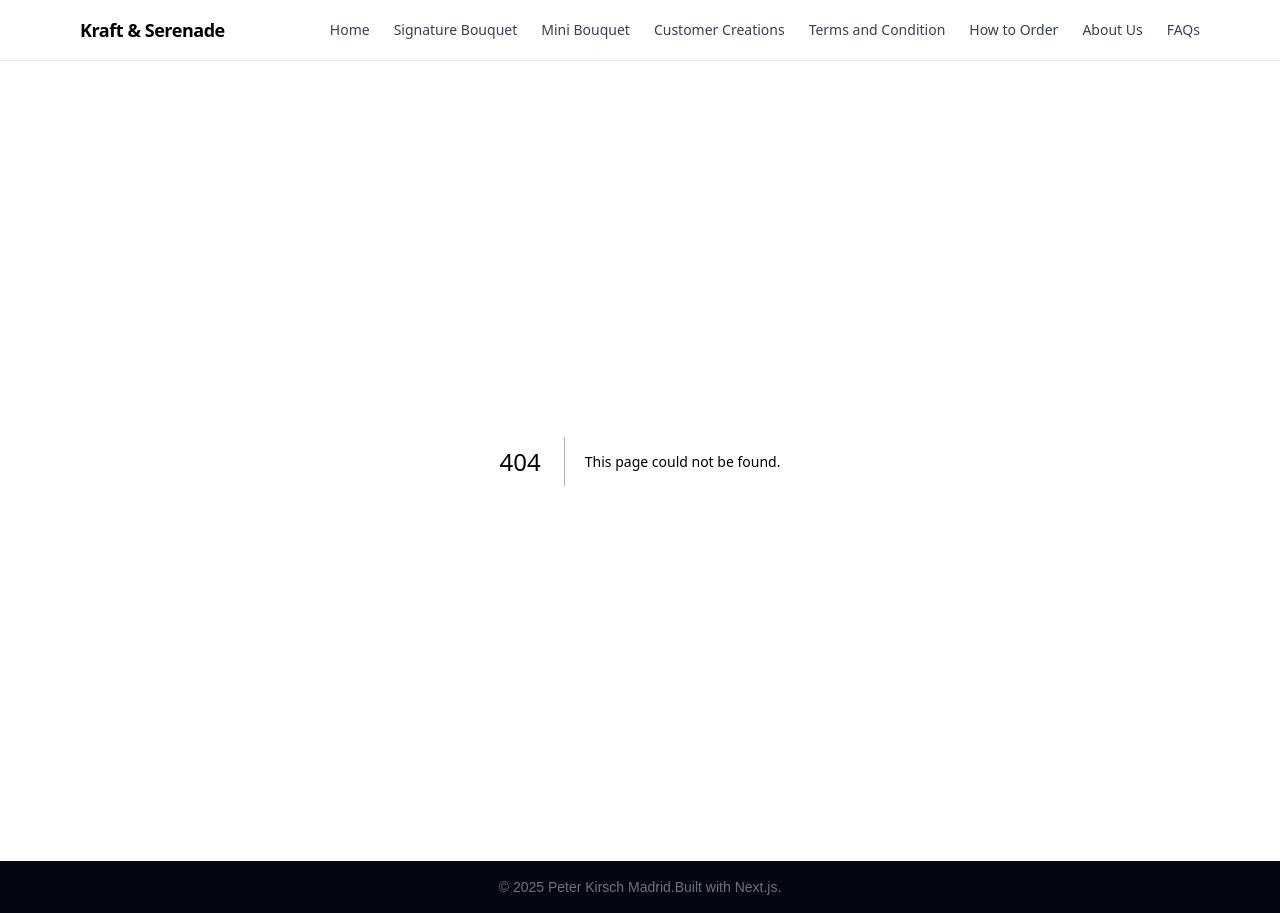
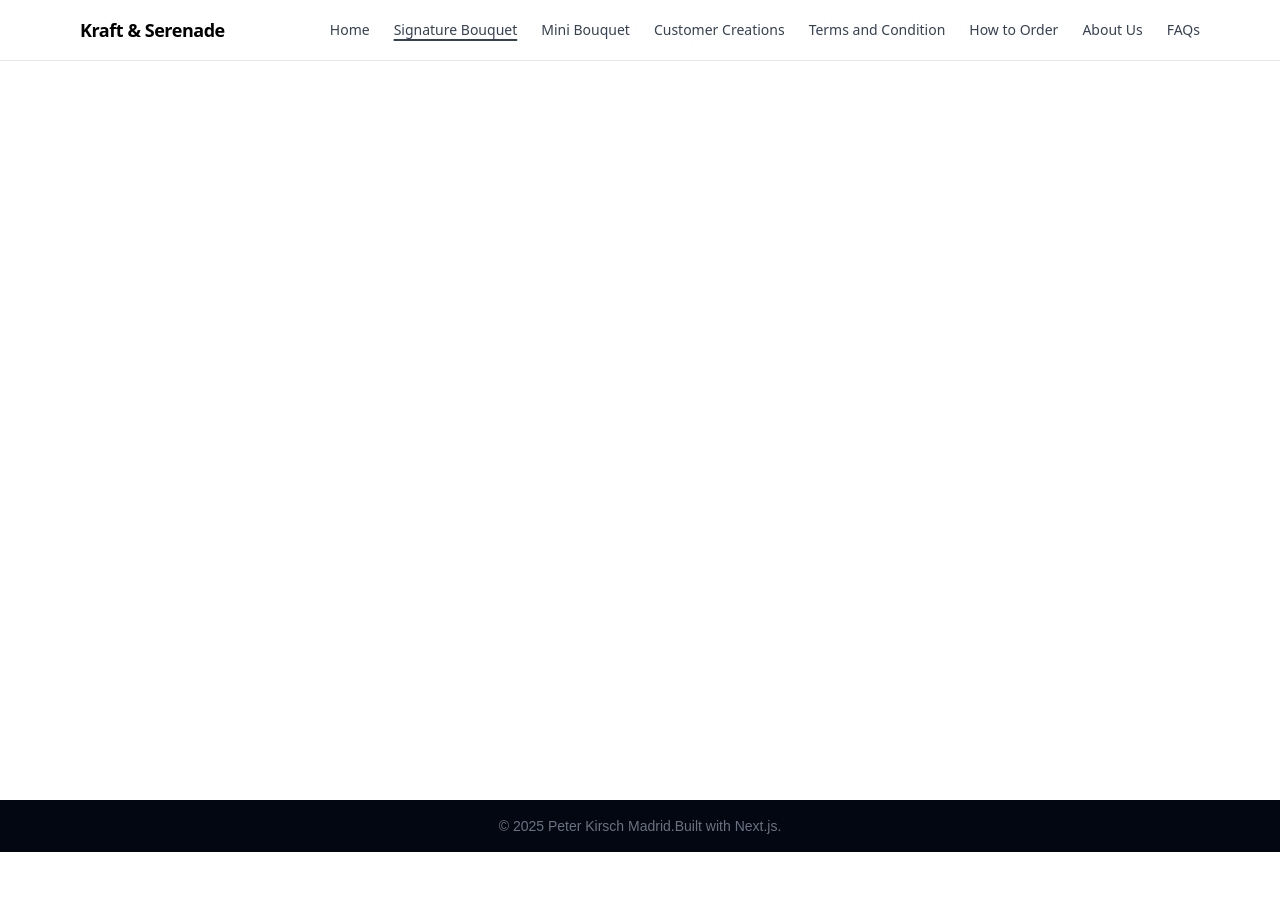
Before and after one commit to PeterDMadrid/kraft-and-serenade, a Next.js app: page /signature-bouquet in a window 1280 px wide. Before the commit this address had no page. After the commit the page ends 852 px from the top, so only its background shows below. Built offline with nearby package versions, Linux system fonts and the light colour scheme.

Commit message:
Updated header UI, better performance and experience

```diff
--- a/src/app/layout.tsx
+++ b/src/app/layout.tsx
@@ -15,20 +15,18 @@ const geistMono = Geist_Mono({
 });
 
 export const metadata: Metadata = {
-  title: "Create Next App",
-  description: "Generated by create next app",
+  title: "Kraft & Serenade",
+  description: "Generated by using next.js",
 };
 
-export default function RootLayout({
+export default async function RootLayout({
   children,
 }: Readonly<{
   children: React.ReactNode;
 }>) {
   return (
     <html lang="en">
-      <body
-        className={`${geistSans.variable} ${geistMono.variable} antialiased`}
-      >
+      <body className={`${geistSans.variable} ${geistMono.variable} antialiased`}>
         <Header />
         {children}
         <Footer />
--- a/src/app/page.tsx
+++ b/src/app/page.tsx
@@ -4,6 +4,8 @@ export default function Home() {
   return (
     <div className="font-sans">
       <Carousel />
+      <Carousel />
+      <Carousel />
     </div>
   );
 }
--- /dev/null
+++ b/src/app/signature-bouquet/page.tsx
@@ -0,0 +1,5 @@
+export default function SignatureBouquet() {
+    return (
+        <div className="h-screen font-sans">Signature bouquets</div>
+    );
+}
--- a/src/components/Header.tsx
+++ b/src/components/Header.tsx
@@ -1,33 +1,13 @@
-import Link from "next/link";
+import Nav from "./Nav";
+import ScrollHeader from "./ScrollHeader";
 
 export default function Header() {
-    const navItems = [
-        "Home",
-        "Signature Bouquet",
-        "Mini Bouquet",
-        "Customer Creations",
-        "Terms and Condition",
-        "How to Order",
-        "About Us",
-        "FAQs",
-    ];
-
     return (
-        <header className="font-sans w-full border-b border-gray-200 bg-white">
+        <ScrollHeader>
             <div className="mx-auto flex max-w-6xl items-center justify-between p-4">
                 <h1 className="text-lg font-semibold tracking-tight">Kraft & Serenade</h1>
-                <nav className="hidden lg:flex gap-6 text-sm text-gray-700">
-                    {navItems.map((item) => (
-                        <a
-                            key={item}
-                            href="#"
-                            className="transition-colors focus:decoration-2 hover:underline underline-offset-4"
-                        >
-                            {item}
-                        </a>
-                    ))}
-                </nav>
+                <Nav />
             </div>
-        </header>
+        </ScrollHeader>
     );
 }
--- /dev/null
+++ b/src/components/Nav.tsx
@@ -0,0 +1,95 @@
+'use client';
+
+import { useState } from 'react';
+import Link from 'next/link';
+import { usePathname } from 'next/navigation';
+import { Menu, X } from 'lucide-react';
+
+export default function Nav() {
+  const [isOpen, setIsOpen] = useState(false);
+  const pathname = usePathname();
+
+  const navItems = [
+    { label: 'Home', href: '/' },
+    { label: 'Signature Bouquet', href: '/signature-bouquet' },
+    { label: 'Mini Bouquet', href: '/mini-bouquet' },
+    { label: 'Customer Creations', href: '/creations' },
+    { label: 'Terms and Condition', href: '/terms' },
+    { label: 'How to Order', href: '/how-to-order' },
+    { label: 'About Us', href: '/about' },
+    { label: 'FAQs', href: '/faqs' },
+  ];
+
+  return (
+    <>
+      {/* Desktop navigation */}
+      <nav className="hidden lg:flex gap-6 text-sm text-gray-700">
+        {navItems.map(({ label, href }) => {
+          const isActive = pathname === href;
+          return (
+            <Link
+              key={href}
+              href={href}
+              className={`transition-all underline-offset-4 ${isActive ? 'underline decoration-2' : 'hover:underline'
+                }`}
+            >
+              {label}
+            </Link>
+          );
+        })}
+      </nav>
+
+      {/* Mobile menu button */}
+      <button
+        className="lg:hidden p-2 text-gray-700 focus:outline-none cursor-pointer"
+        onClick={() => setIsOpen(!isOpen)}
+        aria-label="Toggle menu"
+      >
+        {isOpen ? <X size={24} /> : <Menu size={24} />}
+      </button>
+
+      {/* Overlay backdrop */}
+      {isOpen && (
+        <div
+          className="fixed inset-0 bg-black/50 z-40 lg:hidden"
+          onClick={() => setIsOpen(false)}
+        />
+      )}
+
+      {/* Mobile slide-out menu */}
+      <div
+        className={`fixed top-0 right-0 h-full w-64 bg-white border-r border-gray-200 shadow-lg z-50 transform transition-transform duration-300 ease-in-out lg:hidden ${isOpen ? 'translate-x-0' : 'translate-x-full'
+          }`}
+      >
+        {/* Close button inside menu */}
+        <div className="flex justify-end p-4 border-b border-gray-200">
+          <button
+            onClick={() => setIsOpen(false)}
+            className="p-2 text-gray-700 focus:outline-none"
+            aria-label="Close menu"
+          >
+            <X size={24} />
+          </button>
+        </div>
+
+        {/* Navigation links */}
+        <nav className="flex flex-col p-4">
+          {navItems.map(({ label, href }) => {
+            const isActive = pathname === href;
+            return (
+              <Link
+                key={href}
+                href={href}
+                onClick={() => setIsOpen(false)}
+                className={`py-3 text-gray-700 transition-all underline-offset-4 ${isActive ? 'underline decoration-2 font-semibold' : 'hover:underline'
+                  }`}
+              >
+                {label}
+              </Link>
+            );
+          })}
+        </nav>
+      </div>
+    </>
+  );
+}
--- /dev/null
+++ b/src/components/ScrollHeader.tsx
@@ -0,0 +1,45 @@
+'use client';
+
+import { useEffect, useState } from 'react';
+
+export default function ScrollHeader({ children }: { children: React.ReactNode }) {
+    const [isVisible, setIsVisible] = useState(true);
+    const [lastScrollY, setLastScrollY] = useState(0);
+
+    useEffect(() => {
+        let timeoutId: NodeJS.Timeout;
+
+        const handleScroll = () => {
+            clearTimeout(timeoutId);
+
+            timeoutId = setTimeout(() => {
+                const currentScrollY = window.scrollY;
+
+                if (currentScrollY < 10) {
+                    setIsVisible(true);
+                } else if (currentScrollY > lastScrollY) {
+                    setIsVisible(false);
+                } else {
+                    setIsVisible(true);
+                }
+
+                setLastScrollY(currentScrollY);
+            }, 10);
+        };
+
+        window.addEventListener('scroll', handleScroll, { passive: true });
+        return () => {
+            window.removeEventListener('scroll', handleScroll);
+            clearTimeout(timeoutId);
+        };
+    }, [lastScrollY]);
+
+    return (
+        <header
+            className="fixed left-0 right-0 z-30 font-sans w-full border-b border-gray-200 bg-white transition-all duration-300"
+            style={{ top: isVisible ? '0' : '-100px' }}
+        >
+            {children}
+        </header>
+    );
+}
```
Also changed, not shown: package.json (+7 -6 lines), 1 other file (tests, documents, lock files or other folders).
